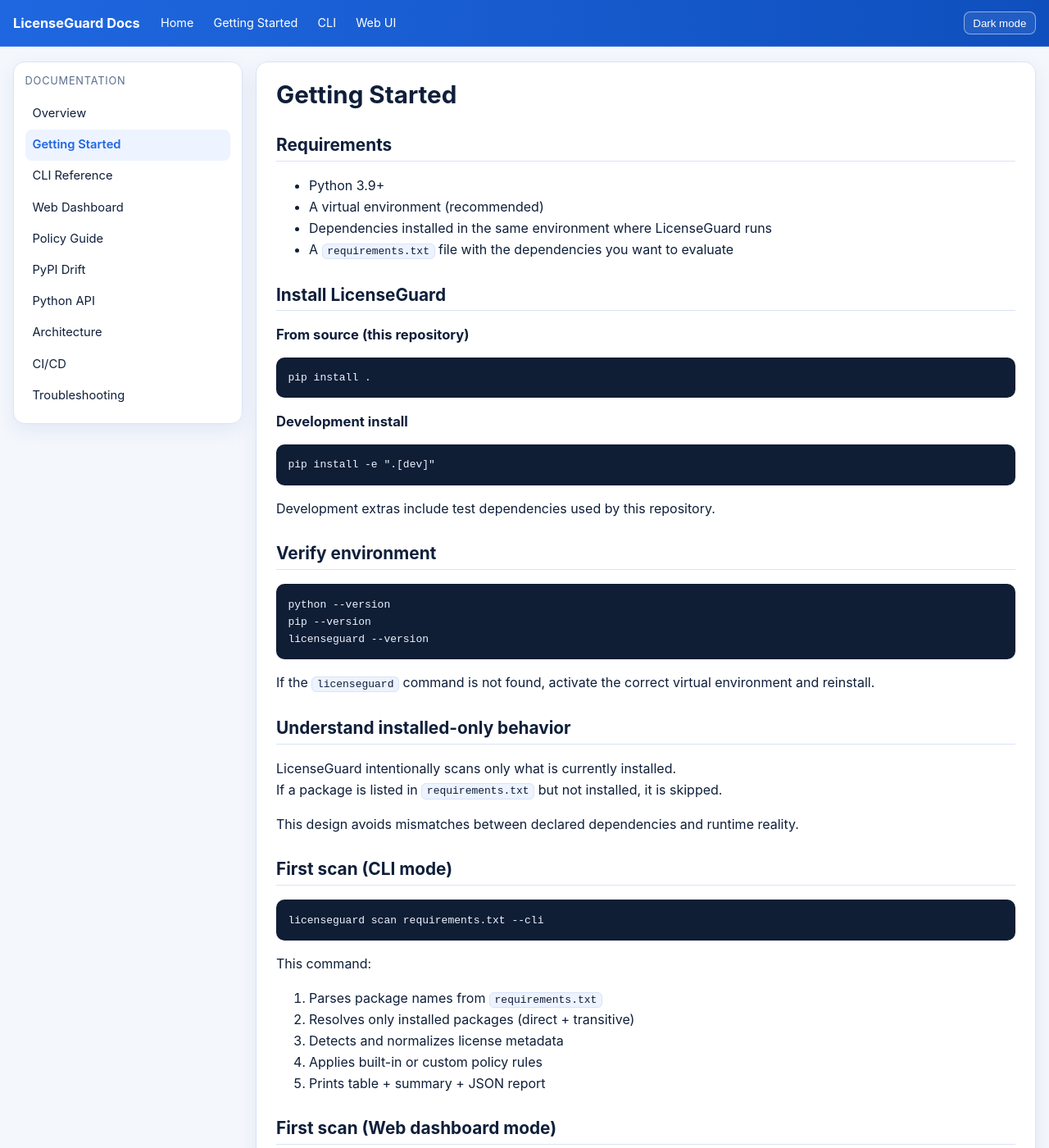
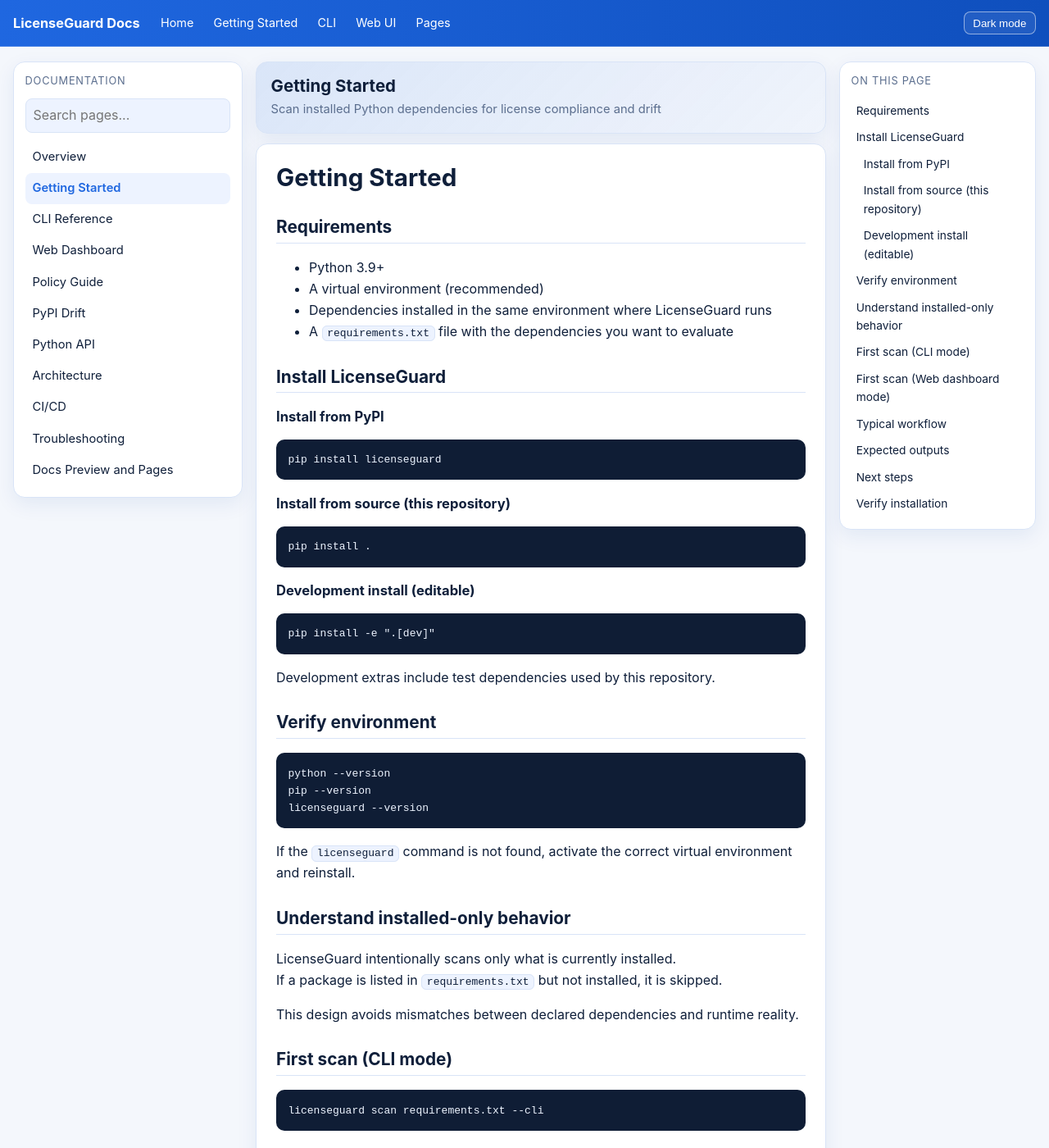
Before and after one commit to shanen28/license-guard, a Jekyll site: the page built from docs/getting-started.md, in a window 1280 px wide and 1400 px high. Shown: the whole window at 82% size. Built offline with Jekyll 4.4.1, drawn with Linux system fonts in a browser that asks for light colours.

Commit message:
Improve docs UX, expand docs content, and align install instructions with PyPI usage.
Add advanced docs layout elements (sticky nav, searchable sidebar, generated page TOC, dark theme toggle) and update guidance to use pip install licenseguard.

Co-authored-by: Cursor <cursoragent@cursor.com>

````diff
--- a/docs/_layouts/default.html
+++ b/docs/_layouts/default.html
@@ -16,6 +16,7 @@
         <a href="{{ '/getting-started.html' | relative_url }}">Getting Started</a>
         <a href="{{ '/cli-reference.html' | relative_url }}">CLI</a>
         <a href="{{ '/web-dashboard.html' | relative_url }}">Web UI</a>
+        <a href="{{ '/docs-preview-and-pages.html' | relative_url }}">Pages</a>
       </nav>
       <button id="theme-toggle" class="theme-toggle" type="button" aria-label="Toggle dark mode">Dark mode</button>
     </div>
@@ -25,6 +26,7 @@
     <aside class="sidebar">
       <div class="sidebar-sticky">
         <p class="sidebar-title">Documentation</p>
+        <input id="sidebar-search" class="sidebar-search" type="text" placeholder="Search pages..." aria-label="Search docs pages">
         <a href="{{ '/index.html' | relative_url }}" {% if page.url == '/index.html' or page.url == '/' %}class="active"{% endif %}>Overview</a>
         <a href="{{ '/getting-started.html' | relative_url }}" {% if page.url == '/getting-started.html' %}class="active"{% endif %}>Getting Started</a>
         <a href="{{ '/cli-reference.html' | relative_url }}" {% if page.url == '/cli-reference.html' %}class="active"{% endif %}>CLI Reference</a>
@@ -35,10 +37,15 @@
         <a href="{{ '/architecture.html' | relative_url }}" {% if page.url == '/architecture.html' %}class="active"{% endif %}>Architecture</a>
         <a href="{{ '/ci-cd.html' | relative_url }}" {% if page.url == '/ci-cd.html' %}class="active"{% endif %}>CI/CD</a>
         <a href="{{ '/troubleshooting.html' | relative_url }}" {% if page.url == '/troubleshooting.html' %}class="active"{% endif %}>Troubleshooting</a>
+        <a href="{{ '/docs-preview-and-pages.html' | relative_url }}" {% if page.url == '/docs-preview-and-pages.html' %}class="active"{% endif %}>Docs Preview and Pages</a>
       </div>
     </aside>
 
     <main class="content">
+      <section class="doc-hero">
+        <h1 class="doc-hero-title">{{ page.title }}</h1>
+        <p class="doc-hero-subtitle">{{ page.description | default: site.description }}</p>
+      </section>
       <article class="doc-card">
         {{ content }}
       </article>
@@ -63,6 +70,13 @@
         {% endif %}
       </nav>
     </main>
+
+    <aside class="toc">
+      <div class="toc-sticky">
+        <p class="toc-title">On this page</p>
+        <nav id="page-toc" class="toc-links"></nav>
+      </div>
+    </aside>
   </div>
 
   <script src="{{ '/assets/js/theme.js' | relative_url }}"></script>
--- a/docs/assets/css/docs.css
+++ b/docs/assets/css/docs.css
@@ -89,7 +89,7 @@ body {
   margin: 0 auto;
   padding: 1.1rem 1rem 2rem;
   display: grid;
-  grid-template-columns: 280px 1fr;
+  grid-template-columns: 280px minmax(0, 1fr) 240px;
   gap: 1rem;
 }
 
@@ -111,6 +111,17 @@ body {
   color: var(--muted);
 }
 
+.sidebar-search {
+  width: 100%;
+  border: 1px solid var(--border);
+  background: var(--surface-2);
+  color: var(--text);
+  border-radius: 8px;
+  padding: 0.45rem 0.55rem;
+  font: inherit;
+  margin-bottom: 0.65rem;
+}
+
 .sidebar a {
   display: block;
   color: var(--text);
@@ -124,6 +135,24 @@ body {
   background: var(--surface-2);
   color: var(--primary);
   font-weight: 600;
+}
+
+.doc-hero {
+  margin-bottom: 0.75rem;
+  padding: 1rem 1.1rem;
+  border-radius: 14px;
+  border: 1px solid var(--border);
+  background: linear-gradient(135deg, rgba(31, 103, 224, 0.12), rgba(31, 103, 224, 0.02));
+  box-shadow: var(--shadow);
+}
+.doc-hero-title {
+  margin: 0 0 0.25rem;
+  font-size: 1.28rem;
+}
+.doc-hero-subtitle {
+  margin: 0;
+  color: var(--muted);
+  font-size: 0.92rem;
 }
 
 .doc-card {
@@ -154,6 +183,35 @@ pre {
   overflow-x: auto;
 }
 pre code { background: transparent; border: none; padding: 0; color: inherit; }
+
+.toc-sticky {
+  position: sticky;
+  top: 4.2rem;
+  background: var(--surface);
+  border: 1px solid var(--border);
+  border-radius: 14px;
+  padding: 0.85rem;
+  box-shadow: var(--shadow);
+}
+.toc-title {
+  margin: 0 0 0.6rem;
+  font-size: 0.8rem;
+  text-transform: uppercase;
+  letter-spacing: 0.06em;
+  color: var(--muted);
+}
+.toc-links a {
+  display: block;
+  color: var(--text);
+  text-decoration: none;
+  border-radius: 6px;
+  padding: 0.26rem 0.38rem;
+  margin-bottom: 0.12rem;
+  font-size: 0.86rem;
+}
+.toc-links a:hover {
+  background: var(--surface-2);
+}
 
 .pager {
   margin-top: 0.9rem;
@@ -187,4 +245,6 @@ pre code { background: transparent; border: none; padding: 0; color: inherit; }
 @media (max-width: 980px) {
   .layout { grid-template-columns: 1fr; }
   .sidebar-sticky { position: static; }
+  .toc-sticky { position: static; }
+  .toc { order: 3; }
 }
--- a/docs/assets/js/theme.js
+++ b/docs/assets/js/theme.js
@@ -2,6 +2,8 @@
   var KEY = "licenseguard-docs-theme";
   var root = document.documentElement;
   var btn = document.getElementById("theme-toggle");
+  var search = document.getElementById("sidebar-search");
+  var toc = document.getElementById("page-toc");
 
   function setTheme(theme) {
     root.setAttribute("data-theme", theme);
@@ -20,4 +22,35 @@
       setTheme(current === "dark" ? "light" : "dark");
     });
   }
+
+  if (search) {
+    search.addEventListener("input", function () {
+      var q = (search.value || "").trim().toLowerCase();
+      document.querySelectorAll(".sidebar a").forEach(function (a) {
+        var t = (a.textContent || "").toLowerCase();
+        a.style.display = !q || t.indexOf(q) >= 0 ? "block" : "none";
+      });
+    });
+  }
+
+  if (toc) {
+    var headings = document.querySelectorAll(".doc-card h2, .doc-card h3");
+    if (!headings.length) {
+      toc.innerHTML = '<span style="color: var(--muted); font-size: 0.84rem;">No sections</span>';
+      return;
+    }
+    var html = "";
+    headings.forEach(function (h) {
+      if (!h.id) {
+        h.id = (h.textContent || "")
+          .trim()
+          .toLowerCase()
+          .replace(/[^a-z0-9\s-]/g, "")
+          .replace(/\s+/g, "-");
+      }
+      var indent = h.tagName === "H3" ? " style=\"padding-left:0.95rem;\"" : "";
+      html += "<a" + indent + " href=\"#" + h.id + "\">" + h.textContent + "</a>";
+    });
+    toc.innerHTML = html;
+  }
 })();
--- /dev/null
+++ b/docs/docs-preview-and-pages.md
@@ -0,0 +1,85 @@
+---
+layout: default
+title: Docs Preview and GitHub Pages
+description: Preview the docs locally and publish to GitHub Pages.
+prev_url: /troubleshooting.html
+prev_title: Troubleshooting
+next_url: /index.html
+next_title: Documentation Overview
+---
+
+# Docs Preview and GitHub Pages
+
+This page explains how to validate the docs UI locally before publishing and how to configure GitHub Pages correctly.
+
+## Quick local preview in editor
+
+For fast content checks:
+
+1. Open any file in `docs/`
+2. Use Markdown preview in your editor
+3. Verify headings, links, and code blocks
+
+This method is fast, but it does not fully reproduce layout behavior from Jekyll templates.
+
+## Full local preview with Jekyll and Docker
+
+From repository root:
+
+```powershell
+docker run --rm -it -p 4000:4000 -v "${PWD}:/srv/jekyll" jekyll/jekyll:pages jekyll serve --source /srv/jekyll/docs --destination /srv/jekyll/docs/_site --watch --force_polling
+```
+
+Then open:
+
+```text
+http://localhost:4000
+```
+
+This gives a near-production preview of:
+
+- global layout
+- sidebar and top navigation
+- dark mode toggle
+- generated table of contents
+- previous/next links
+
+## GitHub Pages publishing setup
+
+In repository settings:
+
+1. Open **Settings -> Pages**
+2. Source: **Deploy from a branch**
+3. Branch: **main**
+4. Folder: **/docs**
+5. Save
+
+Expected site URL pattern:
+
+```text
+https://<username>.github.io/<repository>/
+```
+
+For this repository:
+
+```text
+https://shanen28.github.io/license-guard/
+```
+
+## Common Pages issues
+
+### Site not updating
+
+- Wait for the Pages workflow to complete
+- Check GitHub Actions logs for build failures
+- Ensure files are committed in `docs/` on `main`
+
+### Missing styles or scripts
+
+- Verify paths are relative (`{{ '/assets/...' | relative_url }}`)
+- Ensure `docs/assets/...` files exist in the branch
+
+### 404 on page links
+
+- Use `.html` links in navigation for static pages
+- Confirm page filenames match link targets
--- a/docs/getting-started.md
+++ b/docs/getting-started.md
@@ -18,13 +18,19 @@ next_title: CLI Reference
 
 ## Install LicenseGuard
 
-### From source (this repository)
+### Install from PyPI
+
+```bash
+pip install licenseguard
+```
+
+### Install from source (this repository)
 
 ```bash
 pip install .
 ```
 
-### Development install
+### Development install (editable)
 
 ```bash
 pip install -e ".[dev]"
````
Also changed, not shown: docs/index.md (+2 -0 lines), README.md.
